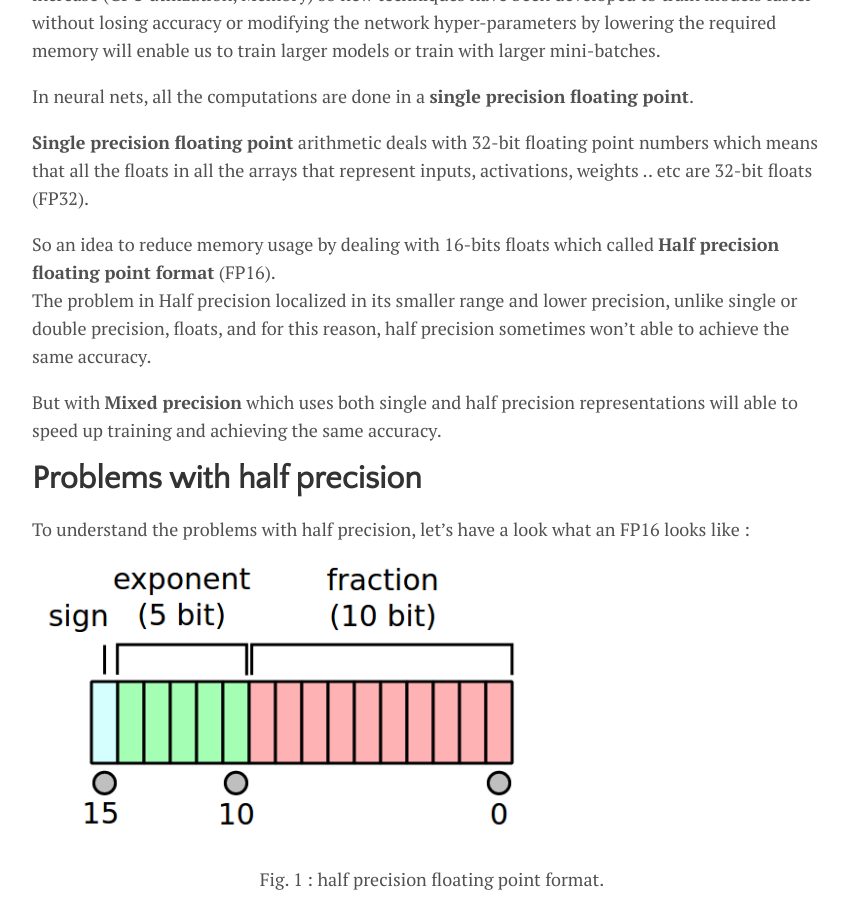
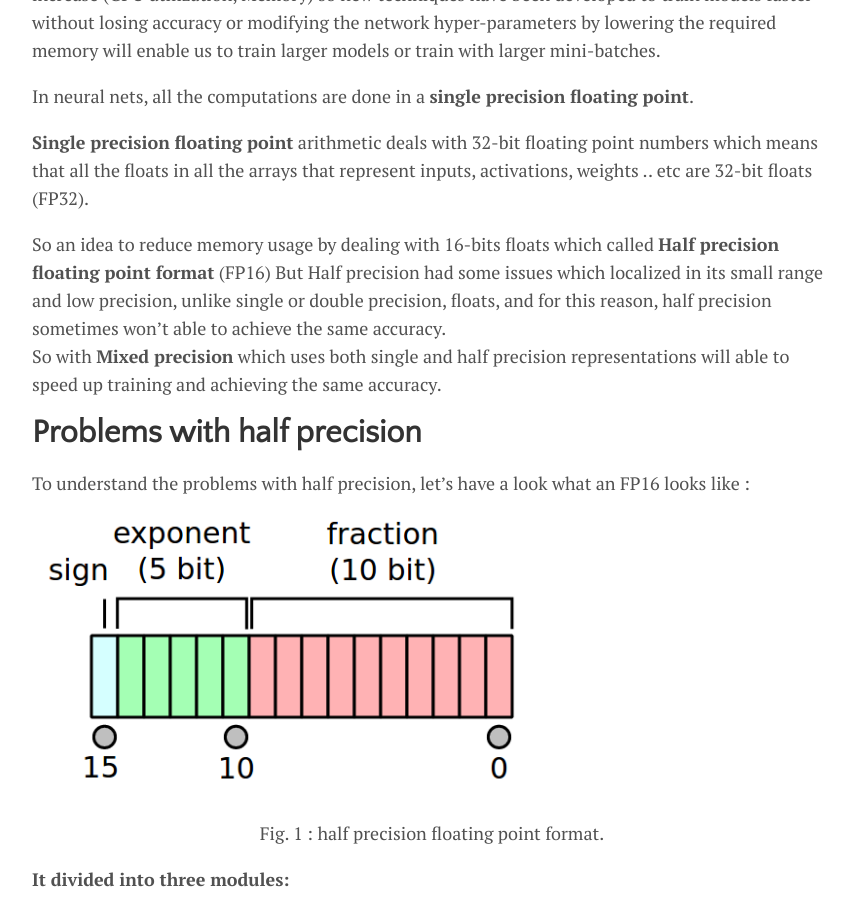
Before and after one commit to IslamMohamedMosaad/IslamMohamedMosaad.github.io, a Jekyll site: the page built from _posts/2020-05-28-Mixed-Precision-Training.md, in a window 1280 px wide and 900 px high, scrolled down 391 px. Shown: the whole window, without its empty margins (208-1062 px from the left). Built offline with Jekyll 4.4.1, drawn with Linux system fonts in a browser that asks for light colours.

Commit message:
Update 2020-05-28-Mixed-Precision-Training.md

```diff
--- a/_posts/2020-05-28-Mixed-Precision-Training.md
+++ b/_posts/2020-05-28-Mixed-Precision-Training.md
@@ -16,10 +16,8 @@
 
 **Single precision floating point** arithmetic deals with 32-bit floating point numbers which means that all the floats in all the arrays that represent inputs, activations, weights .. etc are 32-bit floats (FP32).
 
-So an idea to reduce memory usage by dealing with 16-bits floats which called **Half precision floating point format** (FP16).
-The problem in Half precision localized in its smaller range and lower precision, unlike single or double precision, floats, and for this reason, half precision sometimes won’t able to achieve the same accuracy.
-
-But with **Mixed precision** which uses both single and half precision representations will able to speed up training and achieving the same accuracy.
+So an idea to reduce memory usage by dealing with 16-bits floats which called **Half precision floating point format** (FP16) But Half precision had some issues which localized in its small range and low precision, unlike single or double precision, floats, and for this reason, half precision sometimes won’t able to achieve the same accuracy.
+So with **Mixed precision** which uses both single and half precision representations will able to speed up training and achieving the same accuracy.
 
 # Problems with half precision
 To understand the problems with half precision, let’s have a look what an FP16 looks like :
```
